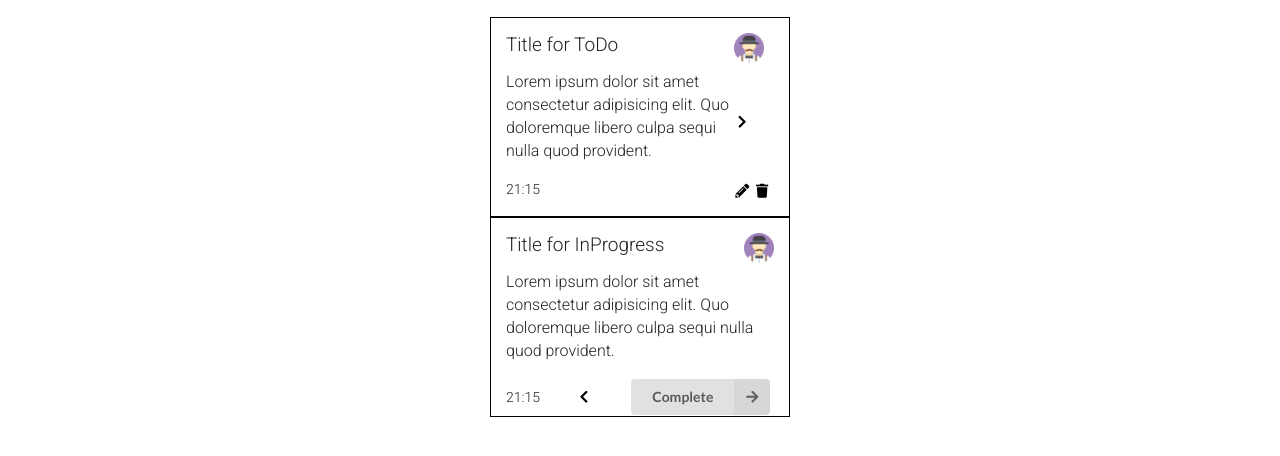
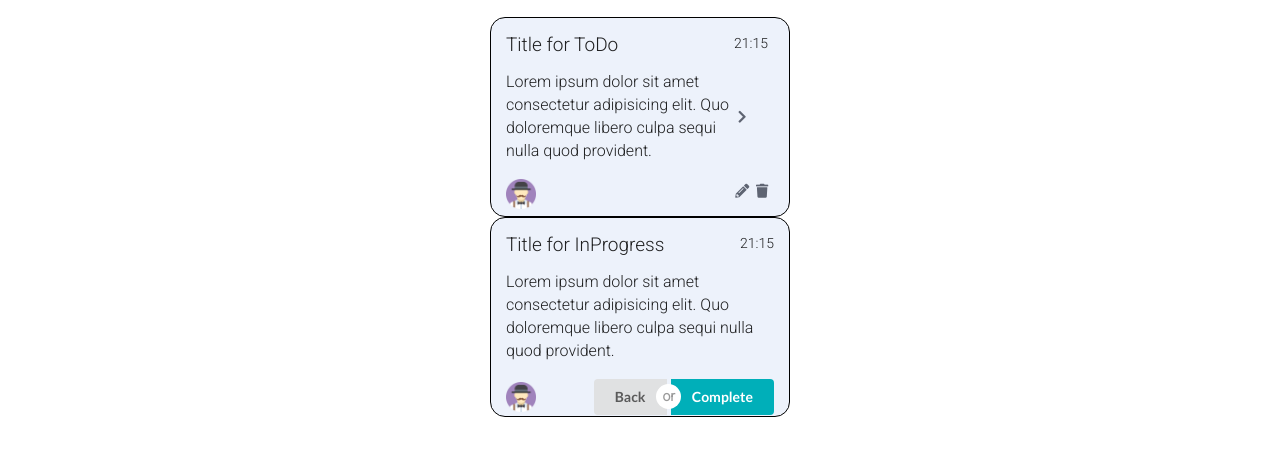
Before and after one commit to marinelloo/FE-Trello, a website built with Parcel: page src/index.html in a window 1280 px wide. Shown: the part 68-524 px from the top of the page. Built offline with nearby package versions, Linux system fonts and the light colour scheme.

Commit message:
fix: styles for ToDo and InProgress cards

```diff
--- a/src/css/main.css
+++ b/src/css/main.css
@@ -80,6 +80,8 @@ body {
     height: 200px;
     margin: auto;
     padding: 15px;
+    background-color: #edf2fb;
+    border-radius: 15px;
     border: #000 solid 1px;
 }
 .card__todo-wrapper{
@@ -102,13 +104,13 @@ body {
     height: 30px;
 }
 .card__todo-move, .card__inprogress-move {
-    color: #000;
+    color:  #5e6472;
 }
 .card__todo-move:hover {
     color: darkgrey;
 }
 .card__todo-edit, .card__todo-delete {
-    color: #000;
+    color:  #5e6472;
 }
 .card__todo-edit :hover, .card__todo-delete :hover {
     color: darkgrey;
@@ -124,6 +126,8 @@ body {
     height: 200px;
     margin: auto;
     padding: 15px;
+    background-color: #edf2fb;
+    border-radius: 15px;
     border: #000 solid 1px;
 }
 .card__inprogress-header {
@@ -135,6 +139,3 @@ body {
     justify-content: space-between;
     align-items: center;
 }
-.card__inprogress-move:hover {
-    color: darkgrey;
-}
--- a/src/index.html
+++ b/src/index.html
@@ -34,10 +34,10 @@
     <div class="card__todo-wrap">
         <h3 class="card__todo-title">Title for ToDo</h3>
         <p class="card__todo-description">Lorem ipsum dolor sit amet consectetur adipisicing elit. Quo doloremque libero culpa sequi nulla quod provident.</p>
-        <time class="card__todo-time">21:15</time>
+        <img src="images/user.png" alt="user" class="card__todo-author">
     </div>
     <div class="card__todo-wrapper">
-        <img src="images/user.png" alt="user" class="card__todo-author">
+        <time class="card__todo-time">21:15</time>
         <a href="#" class="card__todo-move"><i class="chevron right icon"></i></a>
         <div class="card__todo-edit">
             <a href="#" class="card__todo-edit"><i class="pencil alternate icon"></i></a>
@@ -49,18 +49,18 @@
 <div class="card__inprogress">
     <div class="card__inprogress-header">
         <h3 class="card__inprogress-title">Title for InProgress</h3>
-        <img src="images/user.png" alt="user" class="card__todo-author">
+        <time class="card__todo-time">21:15</time>
     </div>
     <p class="card__inprogress-description">
         Lorem ipsum dolor sit amet consectetur adipisicing elit. Quo doloremque libero culpa sequi nulla quod provident.
     </p>
     <div class="card__inprogress-options">
-        <time class="card__todo-time">21:15</time>
-        <a href="#" class="card__inprogress-move"><i class="chevron left icon"></i></a>
-        <button class="ui right labeled icon button">
-            <i class="right arrow icon"></i>
-            Complete
-        </button>
+        <img src="images/user.png" alt="user" class="card__todo-author">
+        <div class="ui buttons">
+            <button class="ui button">Back</button>
+            <div class="or"></div>
+            <button class="ui positive button" style="background-color: #00afb9">Complete</button>
+        </div>
     </div>
 </div>
 <script src="./js/main.js"></script>
```
